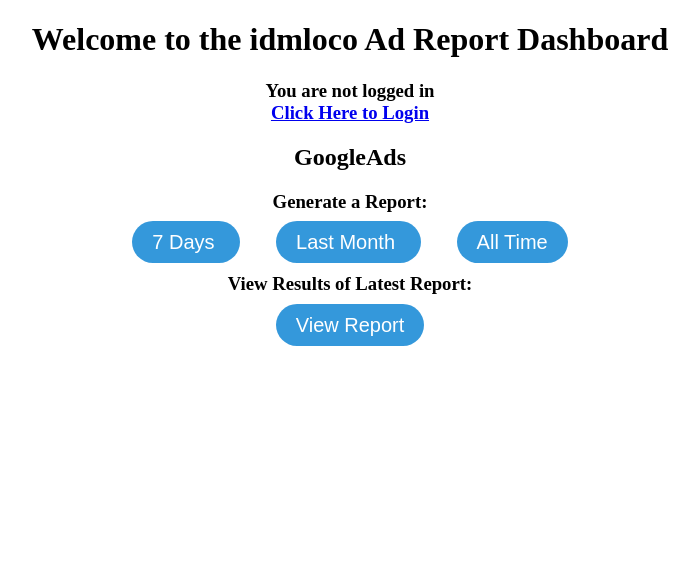
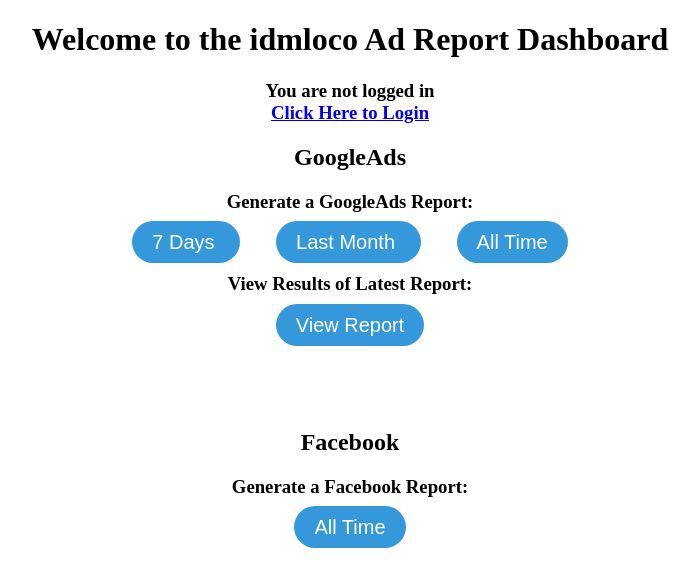
Before and after one commit to zacharygking/AdDashboard, a Django app: page / in a window 1280 px wide. Shown: the top 587 px of the page, without its empty margins (290-989 px from the left). Run offline with Django 3.2, Linux system fonts and the light colour scheme.

Commit message:
facebook views

```diff
--- a/fb/urls.py
+++ b/fb/urls.py
@@ -5,5 +5,6 @@
 urlpatterns = [
 
     url(r'^$', views.index, name='index'),
+    url(r'^generate/', views.get_report, name='generate'),
 
 ]
--- a/report/templates/report/index.html
+++ b/report/templates/report/index.html
@@ -36,12 +36,17 @@
     <h3> You are not logged in <br> <a href ="/accounts/login"> Click Here to Login </a></h3>
   {% endif %}
 <h2> {{ 'GoogleAds'}} </h2>
-<h3> Generate a Report: </h3>
+  <h3> Generate a GoogleAds Report: </h3>
     <a href="/report/generate/1" class="btn"> 7 Days </a> &nbsp;&nbsp;&nbsp;&nbsp;&nbsp;&nbsp;&nbsp;&nbsp;
     <a href="/report/generate/2" class="btn"> Last Month </a> &nbsp;&nbsp;&nbsp;&nbsp;&nbsp;&nbsp;&nbsp;&nbsp;
     <a href="/report/generate/3" class="btn"> All Time </a>
     <h3> View Results of Latest Report: </h3>
     <a href="/report/campaigns" class="btn"> View Report </a>
+<br><br><br><br><br>
+<h2> {{ 'Facebook' }} </h2>
+  <h3> Generate a Facebook Report: </h3>
+    <a href="/facebook/generate" class="btn"> All Time </a>
+
 
 </center>
 </body>
```
Also changed, not shown: fb/views.py (+5 -2 lines), output.xml (+1 -1 lines), db.sqlite3. Lines whose indentation alone changed are shown as unchanged.
